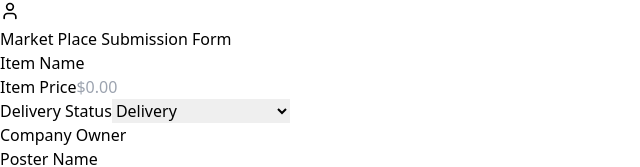
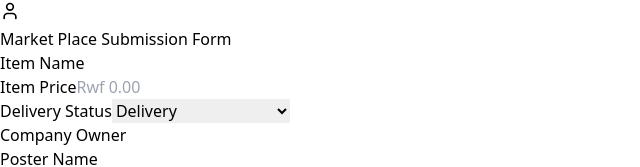
Before and after one commit to niganze/Manu_WebApplication, a React (Vite) app: page /admindashboard/marketplace/marketForm in a window 1280 px wide. Shown: the part 601-768 px from the top of the page, without its empty margins (0-640 px from the left). Built offline with nearby package versions, Linux system fonts and the light colour scheme.

Commit message:
fix some change

```diff
--- a/src/page/admin/MarketPlaceForm.jsx
+++ b/src/page/admin/MarketPlaceForm.jsx
@@ -115,7 +115,7 @@ const MarketPlaceForm = () => {
               <input
                 type="text"
                 name="itemPrice"
-                placeholder="$0.00"
+                placeholder="Rwf 0.00"
                 className="w-full px-2 sm:px-3 py-1 sm:py-2 text-sm sm:text-base border border-gray-300 rounded-md shadow-sm focus:outline-none focus:ring-2 focus:ring-[#A99FFF] focus:border-[#A99FFF] transition-all duration-200"
                 {...register("itemPrice", { required: true })}
               />
--- a/src/page/admin/Marketplace.jsx
+++ b/src/page/admin/Marketplace.jsx
@@ -15,6 +15,7 @@ import {
   MenuItem,
 } from "@mui/material";
 import UpdateItemForm from "./UpdateItemForm";
+import { Notify } from "notiflix";
 
 const Marketplace = () => {
   const [property, setProperty] = useState([]);
@@ -49,7 +50,9 @@ const Marketplace = () => {
     } catch (error) {
       console.error("Error deleting item:", error);
     }
+    Notify.success("Row deleted successfull")
   };
+
 
   const handleEditMarket = (item) => {
     setEditMarket(item);
--- a/src/page/admin/Subscription.jsx
+++ b/src/page/admin/Subscription.jsx
@@ -14,6 +14,7 @@ import {
   Alert
 } from "@mui/material";
 import axios from "axios";
+import { Notify } from "notiflix";
 
 const Subscription = () => {
   const [sub, setSub] = useState([]);
@@ -82,6 +83,7 @@ const Subscription = () => {
       console.error(error);
       setError(error.message || "An error occurred while deleting subscription");
     }
+    Notify.success("Subscription Deleted SuccessFul")
   };
 
   return (
```
